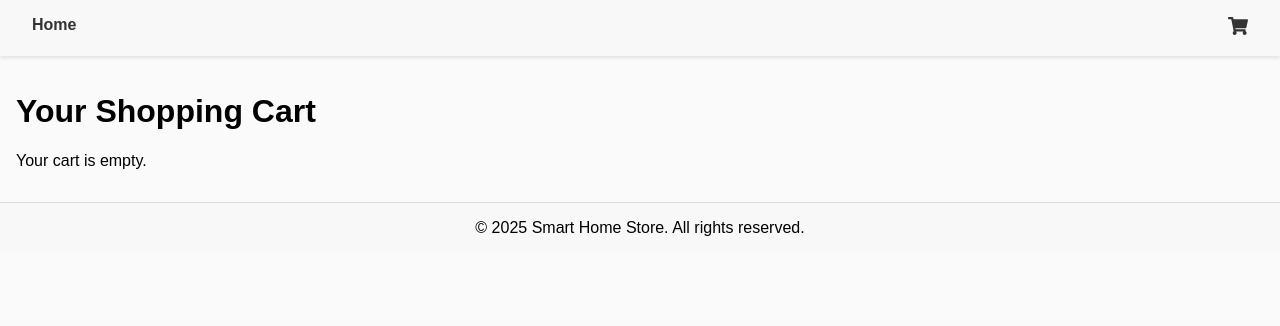
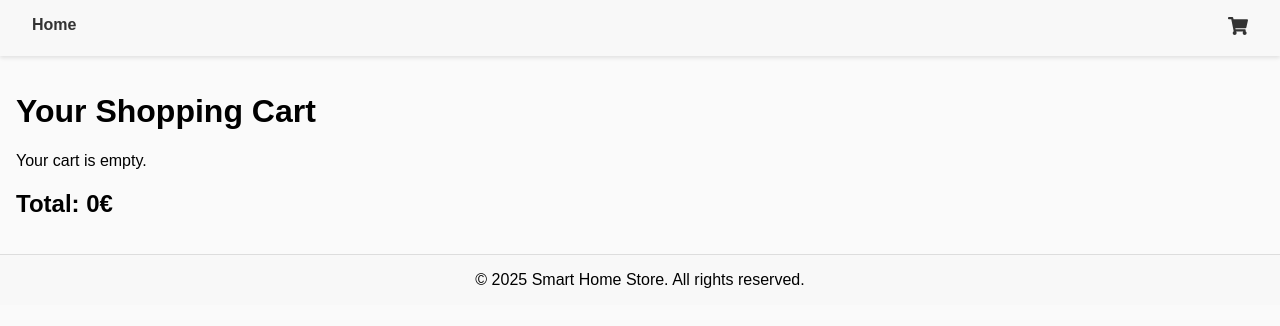
Before and after one commit to Sppgg/Proyecto-final-modulo-4-React, a React (Vite) app in the folder Proyecto-final-modulo-4-react-tienda/: page /cart in a window 1280 px wide. Shown: the top 326 px of the page. Built offline with nearby package versions, Linux system fonts and the light colour scheme.

Commit message:
added increase and decrease on cart component

```diff
--- a/Proyecto-final-modulo-4-react-tienda/package.json
+++ b/Proyecto-final-modulo-4-react-tienda/package.json
@@ -10,6 +10,7 @@
     "preview": "vite preview"
   },
   "dependencies": {
+    "bootstrap": "^5.3.2",
     "react": "^19.0.0",
     "react-dom": "^19.0.0",
     "react-router-dom": "^7.3.0"
--- a/Proyecto-final-modulo-4-react-tienda/src/components/Cart.jsx
+++ b/Proyecto-final-modulo-4-react-tienda/src/components/Cart.jsx
@@ -1,15 +1,18 @@
 // aquí se muestran los productos añadidos al carrito
-// src/components/Cart.jsx
-import React, { useContext } from "react";
+// src/components/Cart.jsximport React, { useContext } from "react";
 import { CartContext } from "../contexts/CartContext";
+import { useContext } from "react";
 
 const Cart = () => {
   const { cartItems, removeFromCart, increaseProduct, decreaseProduct } =
     useContext(CartContext);
+  // Calcula el total sumando el precio multiplicado por la cantidad de cada producto
 
-  const handleRemove = (id) => {
-    removeFromCart(id);
-  };
+  const totalAmount = cartItems.reduce(
+    // utilizamos reduce para recorrer el array cartItems y acumular la suma de item.price * item.quantity para cada producto.
+    (total, item) => total + item.price * item.quantity,
+    0
+  );
 
   return (
     <div style={{ padding: "1rem" }}>
@@ -29,17 +32,18 @@ const Cart = () => {
             >
               <h2>{item.name}</h2>
               <p>Price: {item.price}€</p>
-              <div>
-                <button onClick={decreaseProduct}>-</button>
-                <p>Quantity: {item.quantity}</p>
-                <button onClick={increaseProduct}>+</button>
-              </div>
-
-              <button onClick={() => handleRemove(item.id)}>Remove</button>
+              <p>
+                {" "}
+                <button onClick={() => decreaseProduct(item.id)}>-</button>
+                Quantity: {item.quantity}{" "}
+                <button onClick={() => increaseProduct(item.id)}>+</button>
+              </p>
+              <button onClick={() => removeFromCart(item.id)}>Remove</button>
             </li>
           ))}
         </ul>
       )}
+      <h2>Total: {totalAmount}€</h2>
     </div>
   );
 };
--- a/Proyecto-final-modulo-4-react-tienda/src/contexts/CartContext.jsx
+++ b/Proyecto-final-modulo-4-react-tienda/src/contexts/CartContext.jsx
@@ -1,40 +1,10 @@
 // src/contexts/CartContext.js
 import React, { createContext, useReducer } from "react";
-import { useState } from "react";
 
 export const CartContext = createContext();
-// const [products, setProducts] = useState([]);
+
 const initialState = {
   cartItems: [],
-};
-
-// Funciones manejadoras para incrementar y decrementar productos añadidos al carrito
-
-const decreaseProduct = (productId) => {
-  // encontrar el elemento que sea = al elemto id. si eso existe, elemento.cantidad < 1 deleteProduct
-
-  setProducts(
-    products.map((element) => {
-      if (element.cantidad < 1) {
-        console.log("Hola desde decreaseproduct");
-      } else {
-        element.id === productId
-          ? { ...element, quantity: element.quantity - 1 }
-          : element;
-      }
-    })
-  );
-};
-
-const increaseProduct = (product) => {
-  // const existingProducts = productos.find((elemento)=> elemento.id === producto.id);
-  setProducts(
-    products.map((element) =>
-      element.id === product.id
-        ? { ...element, quantity: (element.quantity || 1) + 1 }
-        : element
-    )
-  );
 };
 
 const cartReducer = (state, action) => {
@@ -44,6 +14,7 @@ const cartReducer = (state, action) => {
         (item) => item.id === action.payload.id
       );
       if (existingItem) {
+        // Incrementa la cantidad del producto ya agregado
         return {
           ...state,
           cartItems: state.cartItems.map((item) =>
@@ -53,17 +24,47 @@ const cartReducer = (state, action) => {
           ),
         };
       } else {
+        // Agrega el producto con cantidad 1
         return {
           ...state,
           cartItems: [...state.cartItems, { ...action.payload, quantity: 1 }],
         };
       }
     }
-    case "REMOVE_FROM_CART":
+    case "REMOVE_FROM_CART": {
       return {
         ...state,
         cartItems: state.cartItems.filter((item) => item.id !== action.payload),
       };
+    }
+    case "INCREASE_PRODUCT": {
+      return {
+        ...state,
+        cartItems: state.cartItems.map((item) =>
+          item.id === action.payload
+            ? { ...item, quantity: item.quantity + 1 }
+            : item
+        ),
+      };
+    }
+    case "DECREASE_PRODUCT": {
+      return {
+        ...state,
+        cartItems: state.cartItems
+          .map((item) => {
+            if (item.id === action.payload) {
+              // Si la cantidad es mayor a 1, disminuye; caso contrario, lo elimina
+              if (item.quantity > 1) {
+                return { ...item, quantity: item.quantity - 1 };
+              }
+              // De lo contrario, lo retornamos como null para eliminarlo
+              return null;
+            }
+            return item;
+          })
+          .filter(Boolean), // Filtra y elimina aquellos productos nulos
+      };
+    }
     default:
       return state;
   }
@@ -80,6 +81,14 @@ export const CartProvider = ({ children }) => {
     dispatch({ type: "REMOVE_FROM_CART", payload: productId });
   };
 
+  const increaseProduct = (productId) => {
+    dispatch({ type: "INCREASE_PRODUCT", payload: productId });
+  };
+
+  const decreaseProduct = (productId) => {
+    dispatch({ type: "DECREASE_PRODUCT", payload: productId });
+  };
+
   return (
     <CartContext.Provider
       value={{
```
Also changed, not shown: 1 other file (tests, documents, lock files or other folders).
